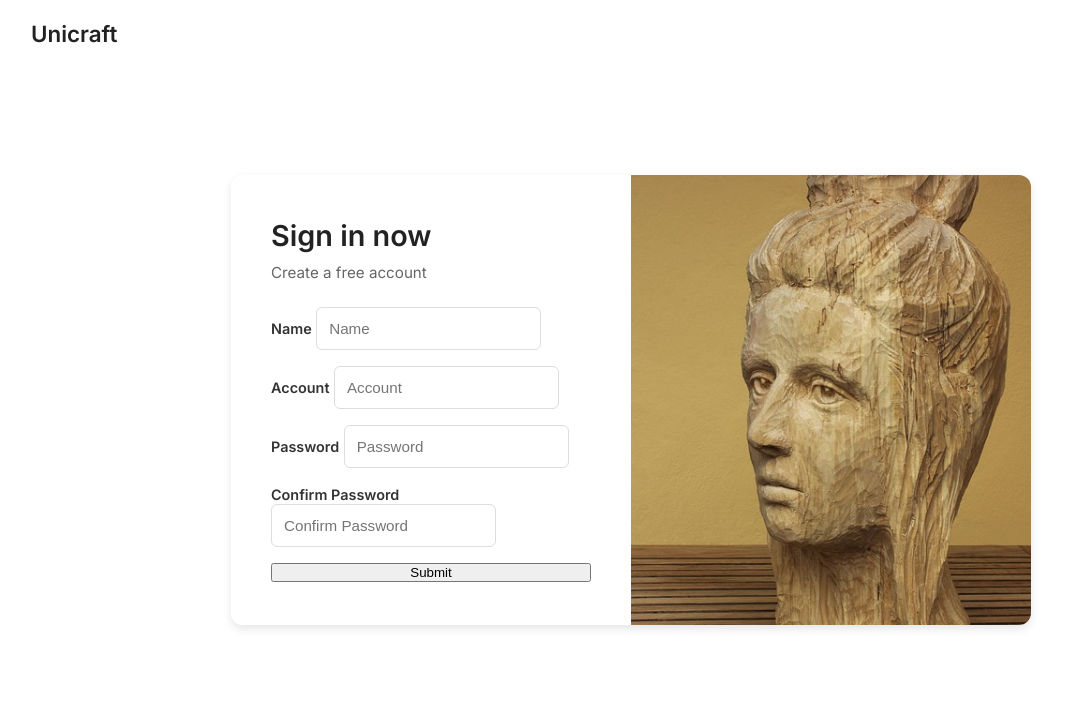
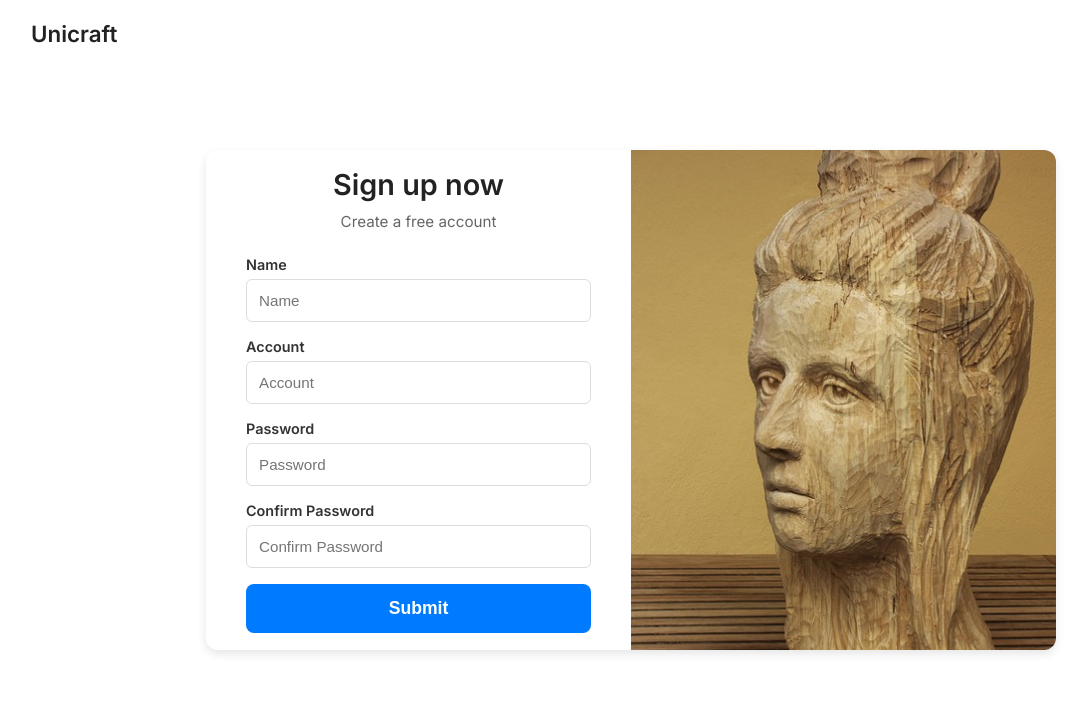
Before and after one commit to geqi777/IT_group_project, a Django app: page /customer/register/ in a window 1280 px wide. Shown: the top 718 px of the page, without its empty margins (9-1096 px from the left). Run offline with Django 5.2, Linux system fonts and the light colour scheme.

Commit message:
注册页美化

```diff
--- a/main_system/templates/login/user_register.html
+++ b/main_system/templates/login/user_register.html
@@ -25,8 +25,8 @@
 
     /* Fixed Size Central Panel */
     .container {
-      width: 800px;   /* Fixed Width */
-      height: 450px;  /* Fixed Height */
+      width: 850px;   /* Fixed Width */
+      height: 500px;  /* Fixed Height */
       background-color: #fff;
       display: flex;
       box-shadow: 0px 4px 10px rgba(0, 0, 0, 0.1);
@@ -58,30 +58,31 @@
       font-size: 1.8rem;
       margin-bottom: 10px;
       color: #222;
+      text-align: center;
     }
 
     .subtitle {
       margin-bottom: 25px;
       color: #666;
       font-size: 0.95rem;
+      text-align: center;
     }
 
-    form {
-      width: 100%;
-      display: flex;
-      flex-direction: column;
+    .form-group {
+      margin-bottom: 16px;
     }
 
-    label {
+    .form-group label {
+      display: block;
       margin-bottom: 6px;
       font-weight: 600;
       font-size: 0.9rem;
       color: #333;
     }
 
-    input {
+    .form-group input {
+      width: 100%;
       padding: 12px;
-      margin-bottom: 16px;
       border: 1px solid #ddd;
       border-radius: 6px;
       font-size: 0.95rem;
@@ -109,19 +110,20 @@
     }
 
     .signup-btn {
-      padding: 12px;
+      width: 100%;
+      padding: 14px 20px;
       border: none;
-      border-radius: 6px;
-      background-color: #000;
+      border-radius: 8px;
+      background-color: #007bff;
       color: white;
       font-weight: bold;
-      font-size: 1rem;
+      font-size: 1.1rem;
       cursor: pointer;
-      transition: 0.2s;
+      transition: background-color 0.3s ease;
     }
 
     .signup-btn:hover {
-      background-color: #333;
+      background-color: #0056b3;
     }
 
     .login-link {
@@ -159,7 +161,7 @@
 
     <!-- Left Side: Registration Form -->
     <div class="left-panel">
-      <h1>Sign in now</h1>
+      <h1>Sign up now</h1>
       <p class="subtitle">Create a free account</p>
 
       <form method="post">
@@ -171,7 +173,7 @@
                     <span style="color: red">{{ field.errors.0 }}</span>
                 </div>
             {% endfor %}
-            <button type="submit" class="btn btn-primary w-100">Submit</button>
+            <button type="submit" class="signup-btn">Submit</button>
       </form>
     </div>
 
```
